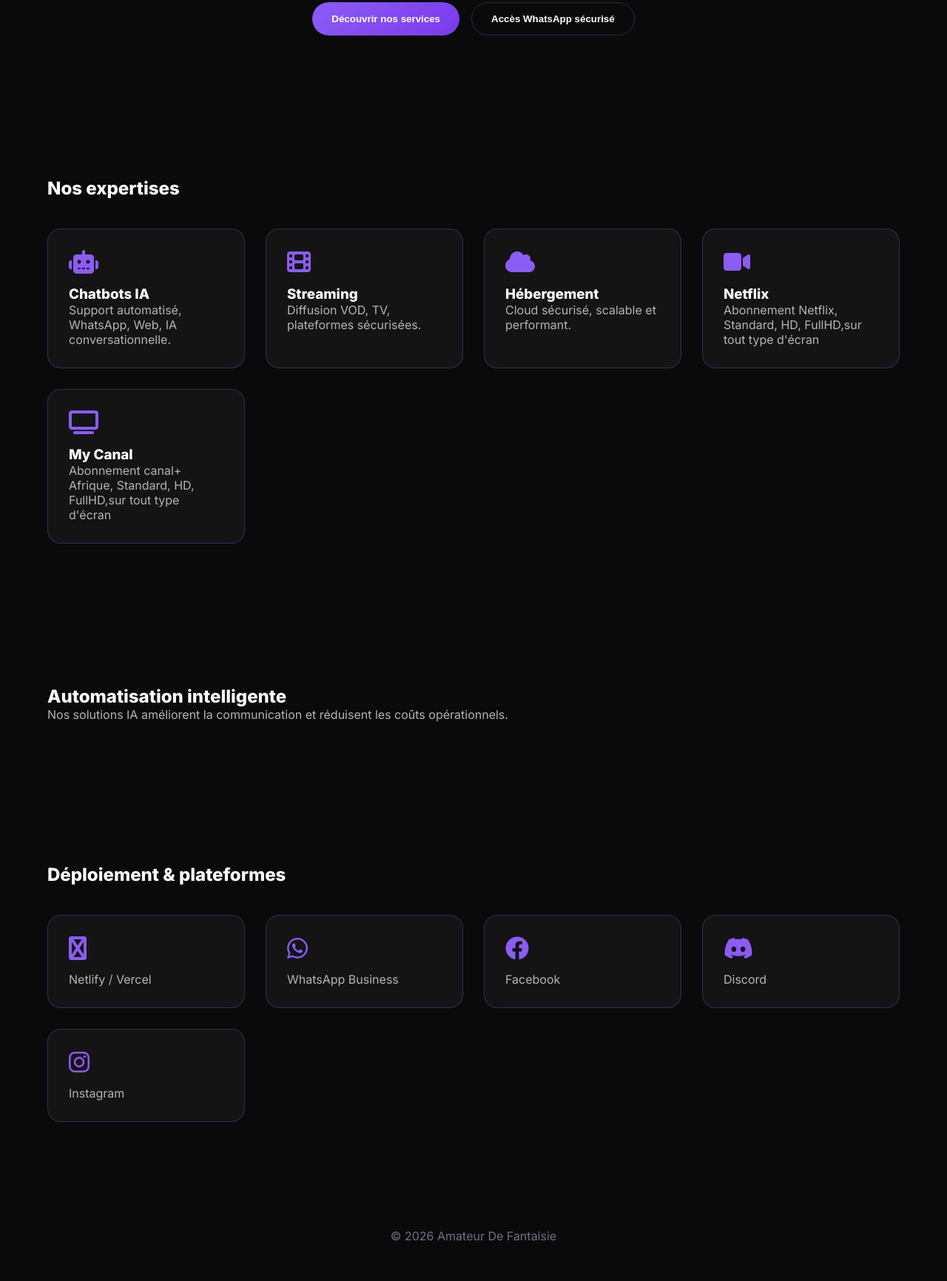
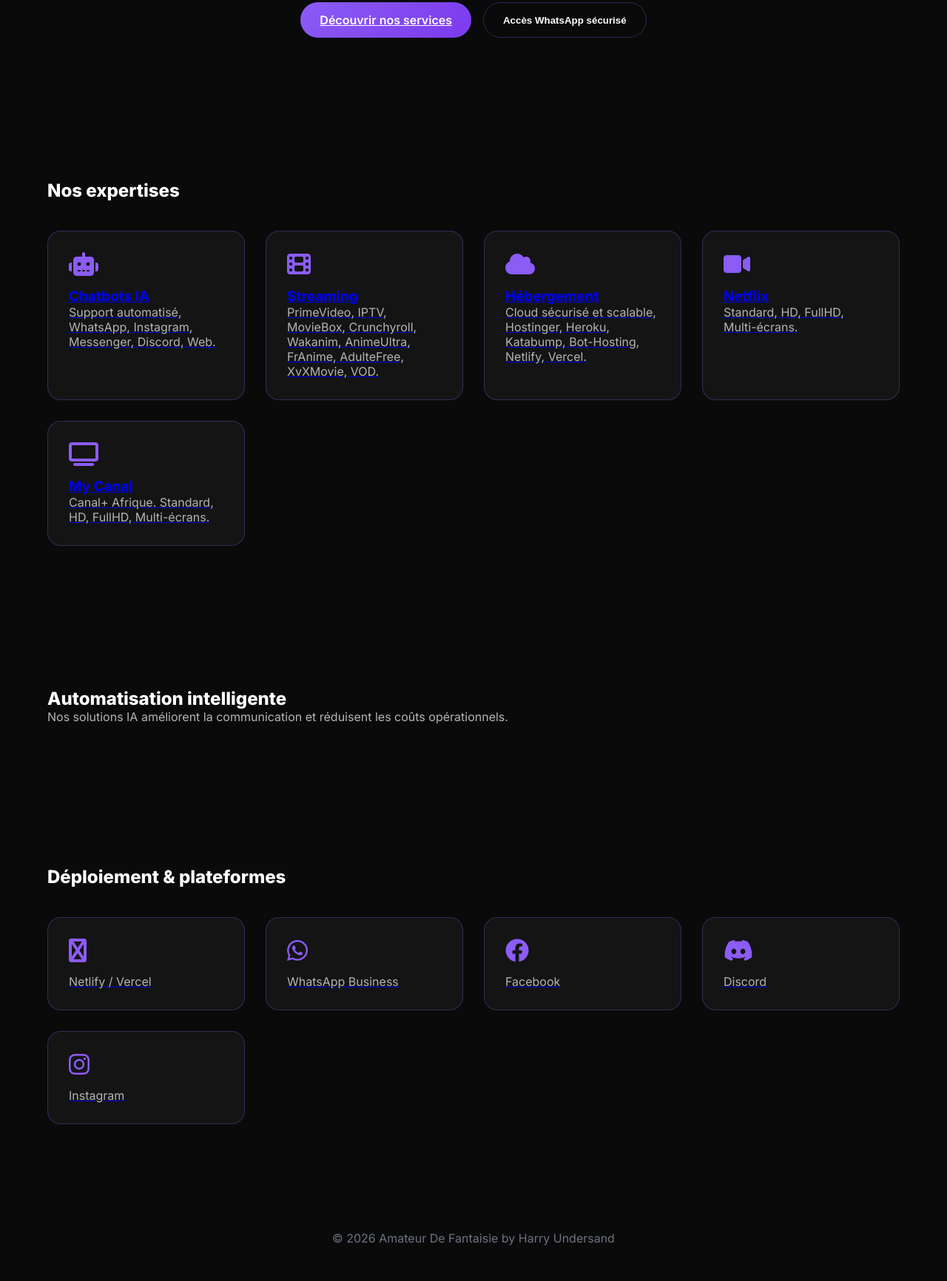
Before and after one commit to amateurdefantaisie/Harry-Undersand-Officiel, a plain HTML site: page index.html in a window 1280 px wide. Shown: the part 266-1998 px from the top of the page at 74% size. Drawn offline with Linux system fonts and the light colour scheme; no server answers.

Commit message:
Update index.html

```diff
--- a/index.html
+++ b/index.html
@@ -115,13 +115,12 @@
 <div class="burger" onclick="toggleMenu()"><i class="fas fa-bars"></i></div>
 
 <nav class="nav-links" id="menu">
-<a href="/">Accueil</a>
-<a href="#services">Services</a>
-<a href="#chatbots">Chatbots</a>
-<a href="#hosting">Hébergement</a>
-<a href="#contact">Contact</a>
-<a href="#Streaming">Streaming</a>
-<a href="#Premium">Premium</a>
+<a href="services.html">Services</a>
+<a href="chatbot.html">Chatbots</a>
+<a href="hosting.html">Hébergement</a>
+<a href="contact.html">Contact</a>
+<a href="streaming.html">Streaming</a>
+<a href="premium.html">Premium</a>
 
 <div class="auth" id="auth-area">
 <button class="auth-btn" onclick="toggleAuth()">Connexion</button>
@@ -141,40 +140,71 @@
 <h1>Solutions IA & Service Streaming Gratuit</h1>
 <p>Chatbots • Automatisation • Streaming • Déploiement multicanal</p>
 <div class="hero-buttons">
-<button class="btn btn-primary">Découvrir nos services</button>
+<a href="services.html" class="btn btn-primary">Découvrir nos services</a>
 <button class="btn btn-outline" onclick="loginWhatsApp()">Accès WhatsApp sécurisé</button>
 </div>
 </section>
 
 <!-- SERVICES -->
-<section id="services" class="container reveal">
+<section class="container reveal">
 <h2>Nos expertises</h2>
+
 <div class="grid">
-<div class="card"><i class="fas fa-robot"></i><h3>Chatbots IA</h3><p>Support automatisé, WhatsApp, Web, IA conversationnelle.</p></div>
-<div class="card"><i class="fas fa-film"></i><h3>Streaming</h3><p>Diffusion VOD, TV, plateformes sécurisées.</p></div>
-<div class="card"><i class="fas fa-cloud"></i><h3>Hébergement</h3><p>Cloud sécurisé, scalable et performant.</p></div>
-<div class="card"><i class="fas fa-video"></i><h3>Netflix</h3><p>Abonnement Netflix, Standard, HD, FullHD,sur tout type d'écran</p></div>
-<div class="card"><i class="fas fa-tv"></i><h3>My Canal</h3><p>Abonnement canal+ Afrique, Standard, HD, FullHD,sur tout type d'écran</p></div>
+
+<a href="chatbot.html" class="card">
+  <i class="fas fa-robot"></i>
+  <h3>Chatbots IA</h3>
+  <p>Support automatisé, WhatsApp, Instagram, Messenger, Discord, Web.</p>
+</a>
+
+<a href="streaming.html" class="card">
+  <i class="fas fa-film"></i>
+  <h3>Streaming</h3>
+  <p>PrimeVideo, IPTV, MovieBox, Crunchyroll, Wakanim, AnimeUltra, FrAnime, AdulteFree, XvXMovie, VOD.</p>
+</a>
+
+<a href="hosting.html" class="card">
+  <i class="fas fa-cloud"></i>
+  <h3>Hébergement</h3>
+  <p>Cloud sécurisé et scalable, Hostinger, Heroku, Katabump, Bot-Hosting, Netlify, Vercel.</p>
+</a>
+
+<a href="streaming.html#netflix" class="card">
+  <i class="fas fa-video"></i>
+  <h3>Netflix</h3>
+  <p>Standard, HD, FullHD, Multi-écrans.</p>
+</a>
+
+<a href="streaming.html#mycanal" class="card">
+  <i class="fas fa-tv"></i>
+  <h3>My Canal</h3>
+  <p>Canal+ Afrique. Standard, HD, FullHD, Multi-écrans.</p>
+</a>
+
 </div>
 </section>
+
 
 <section id="chatbots" class="container reveal">
 <h2>Automatisation intelligente</h2>
 <p>Nos solutions IA améliorent la communication et réduisent les coûts opérationnels.</p>
 </section>
 
-<section id="hosting" class="container reveal">
+<section class="container reveal">
 <h2>Déploiement & plateformes</h2>
+
 <div class="grid">
-<div class="card"><i class="fab fa-satellite-dish"></i><p>Netlify / Vercel</p></div>
-<div class="card"><i class="fab fa-whatsapp"></i><p>WhatsApp Business</p></div>
-<div class="card"><i class="fab fa-facebook"></i><p>Facebook</p></div>
-<div class="card"><i class="fab fa-discord"></i><p>Discord</p></div>
-<div class="card"><i class="fab fa-instagram"></i><p>Instagram</p></div>
+
+<a href="hosting.html" class="card"><i class="fab fa-cloud"></i><p>Netlify / Vercel</p></a>
+<a href="contact.html" class="card"><i class="fab fa-whatsapp"></i><p>WhatsApp Business</p></a>
+<a href="contact.html" class="card"><i class="fab fa-facebook"></i><p>Facebook</p></a>
+<a href="contact.html" class="card"><i class="fab fa-discord"></i><p>Discord</p></a>
+<a href="contact.html" class="card"><i class="fab fa-instagram"></i><p>Instagram</p></a>
+
 </div>
 </section>
 
-<footer>© 2026 Amateur De Fantaisie</footer>
+<footer>© 2026 Amateur De Fantaisie by Harry Undersand</footer>
 
 <!-- ================= FIREBASE AUTH ================= -->
 <script type="module">
```
